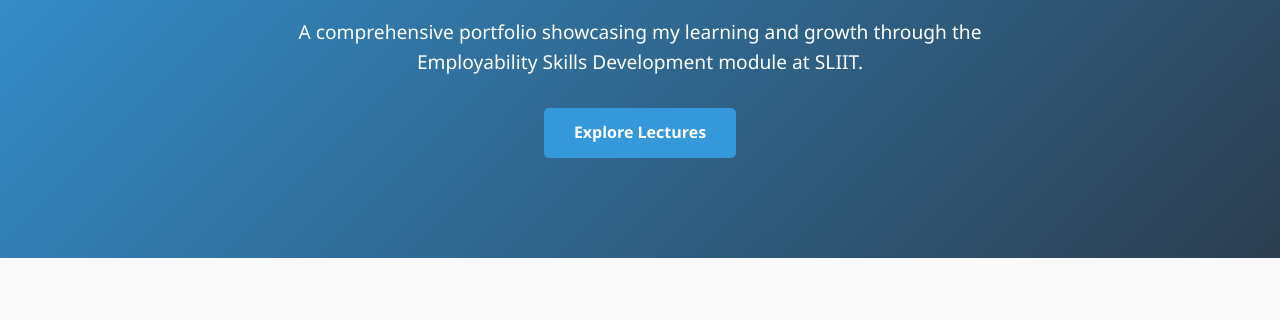
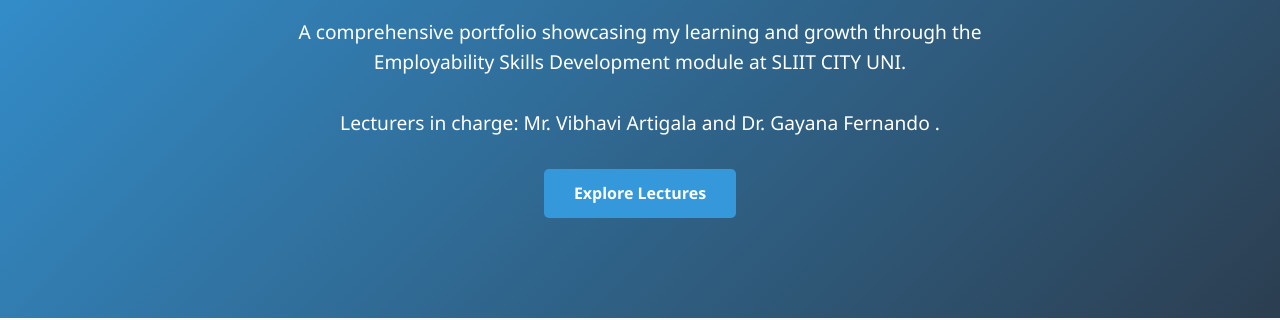
Before and after one commit to SilentDude7/esd-website, a plain HTML site: page index.html in a window 1280 px wide. Shown: the part 243-563 px from the top of the page. Drawn offline with Linux system fonts and the light colour scheme.

Commit message:
Update index.html

```diff
--- a/index.html
+++ b/index.html
@@ -656,7 +656,8 @@
         <section class="hero" id="home">
             <div class="container">
                 <h1>My ESD Learning Journey</h1>
-                <p>A comprehensive portfolio showcasing my learning and growth through the Employability Skills Development module at SLIIT.</p>
+                <p>A comprehensive portfolio showcasing my learning and growth through the Employability Skills Development module at SLIIT CITY UNI.</p>
+                <p>Lecturers in charge: Mr. Vibhavi Artigala and Dr. Gayana Fernando .</p>
                 <a href="#lectures" class="btn">Explore Lectures</a>
             </div>
         </section>
```
